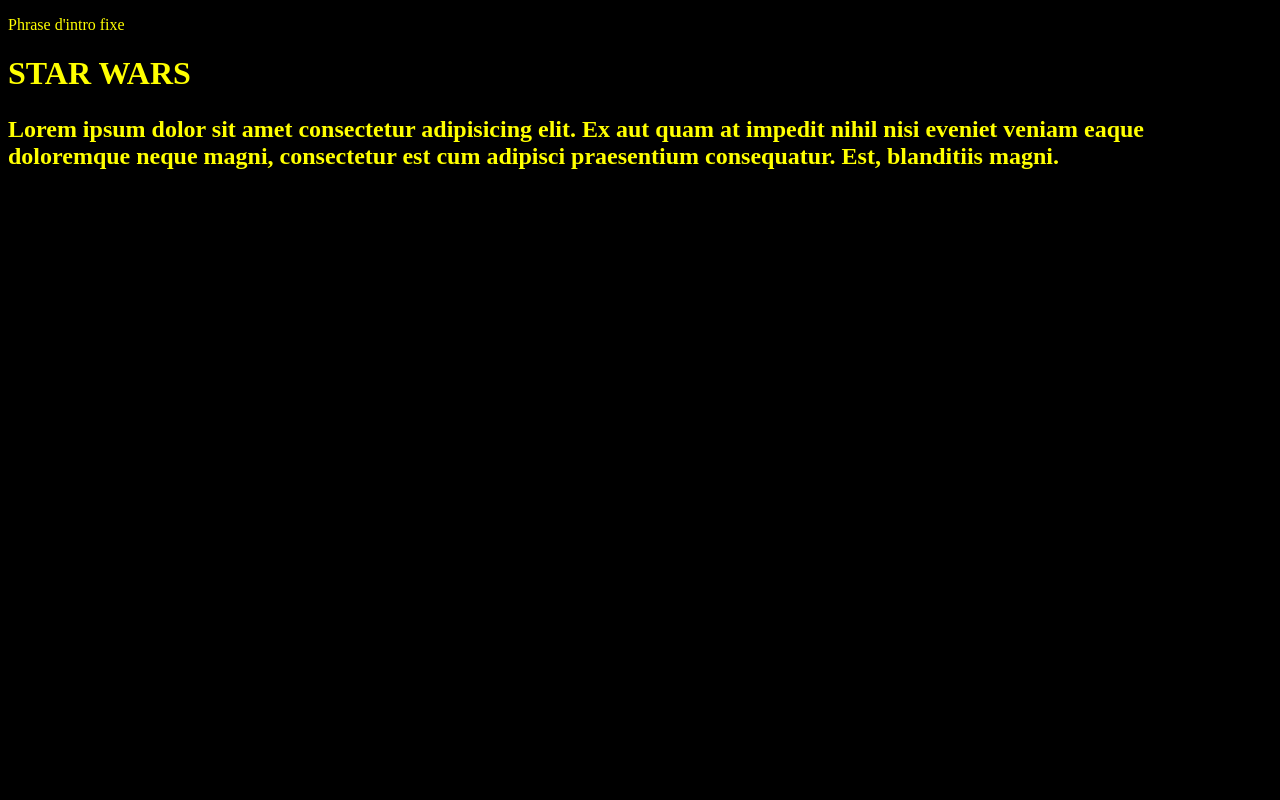
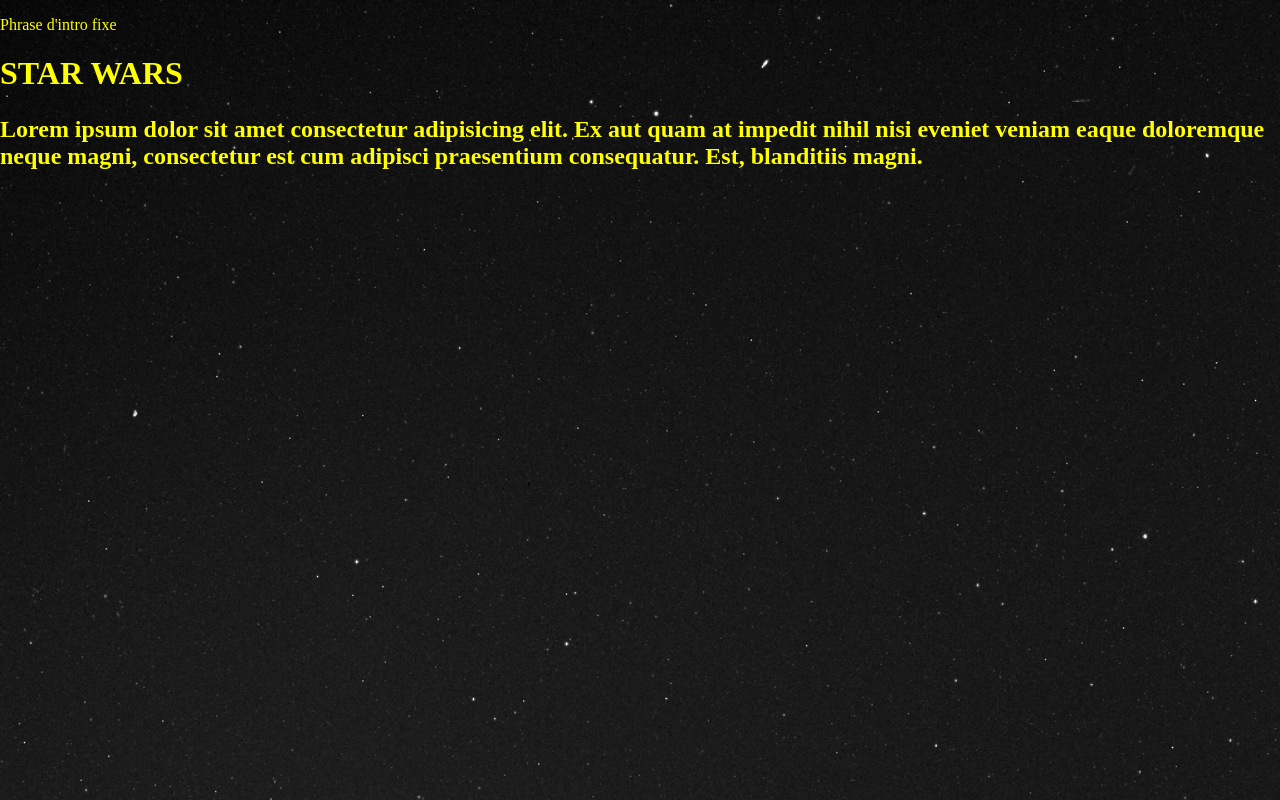
Before and after one commit to julie1030/Star-Wars-Crawl, a plain HTML site: page index.html in a window 1280 px wide. Drawn offline with Linux system fonts and the light colour scheme.

Commit message:
ajout du background étoilé

```diff
--- a/style.css
+++ b/style.css
@@ -13,3 +13,15 @@ trouver la font-family de star wars (première phrase puis titre et texte qui d
 rendre la page responsive
 ajouter une musique
 */
+
+
+
+/*ajout du background étoilé*/
+body {
+    margin: 0;
+    padding: 0;
+    background-image: url("images/Earth_and_Moon_seen_from_183_million_kilometers_by_MESSENGER.png");
+    background-repeat: no-repeat;
+    background-size: cover;
+
+}
```
Also changed, not shown: images/Earth_and_Moon_seen_from_183_million_kilometers_by_MESSENGER.png (added).
